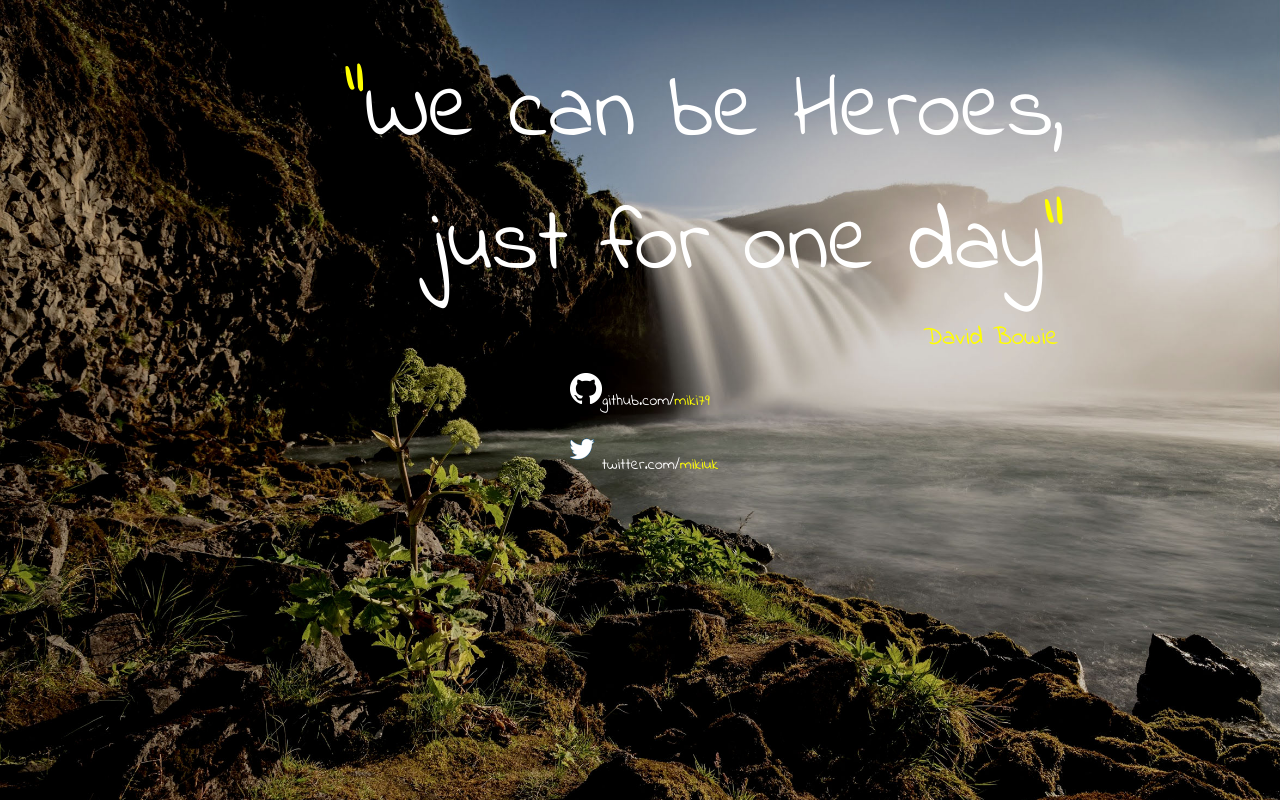
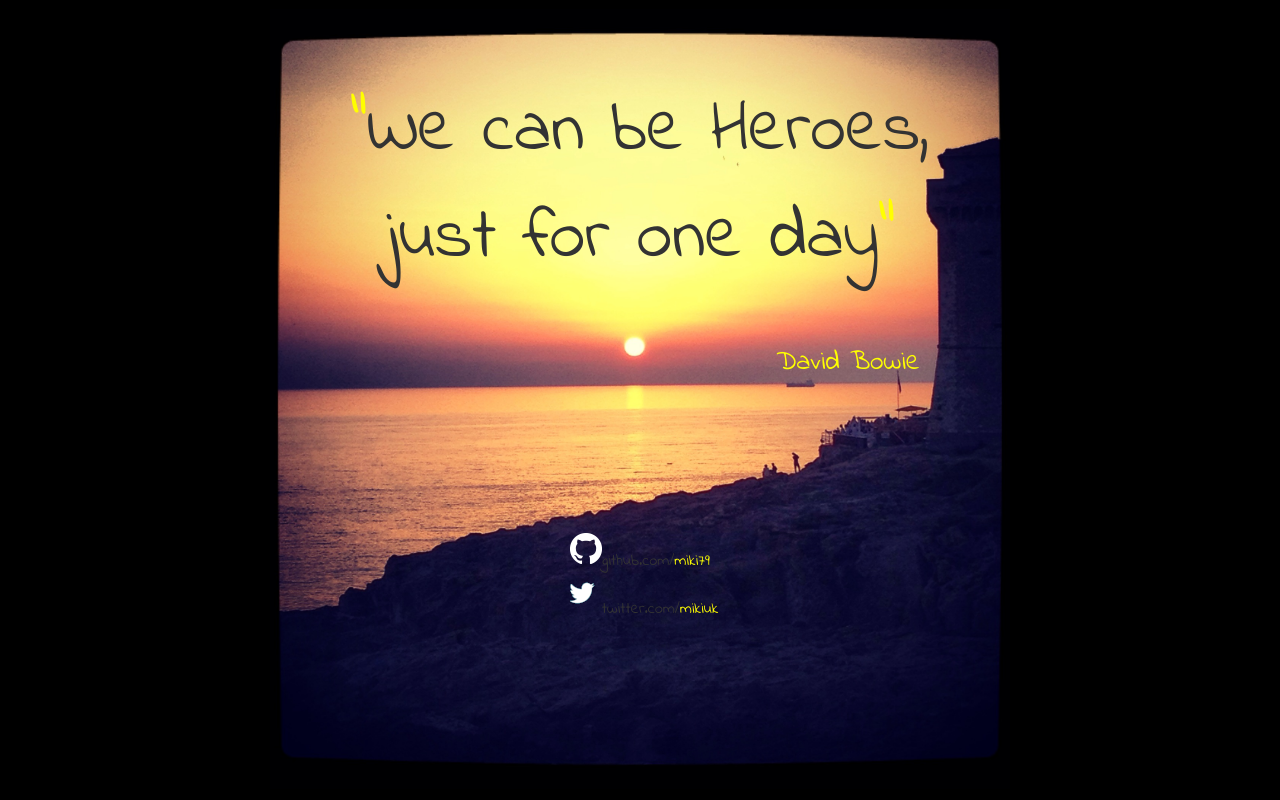
Before and after one commit to miki79/website, a React (Create React App) app: page / in a window 1280 px wide. Built offline with nearby package versions, Linux system fonts and the light colour scheme.

Commit message:
Change background

```diff
--- a/public/index.html
+++ b/public/index.html
@@ -23,20 +23,36 @@
     -->
   <title>miki.me.uk</title>
   <style>
-    .titleHome {
-      text-align: right;
+    .main {
+      color: #333;
+      border: 1px solid #000;
+      width: 740px;
+      margin: 5px auto;
       padding-top: 40px;
-      margin: 5px auto;
-      font: 7vw 'indie_flowerregular', cursive;
-      max-width: 850px;
+      background-image: url("images/romito.jpg");
+      background-position: top;
+      background-repeat: no-repeat;
+      background-size: cover;
+      height: 740px;
     }
 
-    .right {
+    .titleHome {
+      text-align: center;
+      padding-top: 30px;
+      padding-bottom: 50px;
+      font: 4.5em 'indie_flowerregular', cursive;
+    }
+
+    h1,
+    p {
+      margin: 0
+    }
+
+    .subTitle {
       text-align: right;
-      max-width: 850px;
-      margin: 5px auto;
-      font-size: 2vw;
-      padding-right: 1vw;
+      font-size: 1.7em;
+      padding-right: 90px;
+      margin-bottom: 150px;
     }
 
     @font-face {
@@ -52,7 +68,7 @@
     }
 
     body {
-      background: #04395c;
+      background: #000;
       color: #fff;
       font-family: 'indie_flowerregular';
       text-align: center;
@@ -86,16 +102,7 @@
     }
 
     body {
-      /* The image used */
-      background-image: url("images/iceland.jpg");
-
-      /* Full height */
-      height: 100%;
-
-      /* Center and scale the image nicely */
-      background-position: top;
-      background-repeat: no-repeat;
-      background-size: cover;
+      background-color: #000
     }
   </style>
 </head>
--- a/src/components/Home.js
+++ b/src/components/Home.js
@@ -6,13 +6,13 @@ import twitterLogo from './twitter.png';
 class Home extends Component {
   render() {
     return (
-      <div>
+      <div className="main">
         <h1 className="titleHome">
           <span class="yellow">"</span>We can be Heroes,<br /> just for one day<span class="yellow">
             "
           </span>
         </h1>
-        <p class="right">
+        <p class="subTitle">
           <span class="yellow">David Bowie</span>
         </p>
         <p>
```
Also changed, not shown: public/images/iceland.jpg (deleted), public/images/romito.jpg (added).
